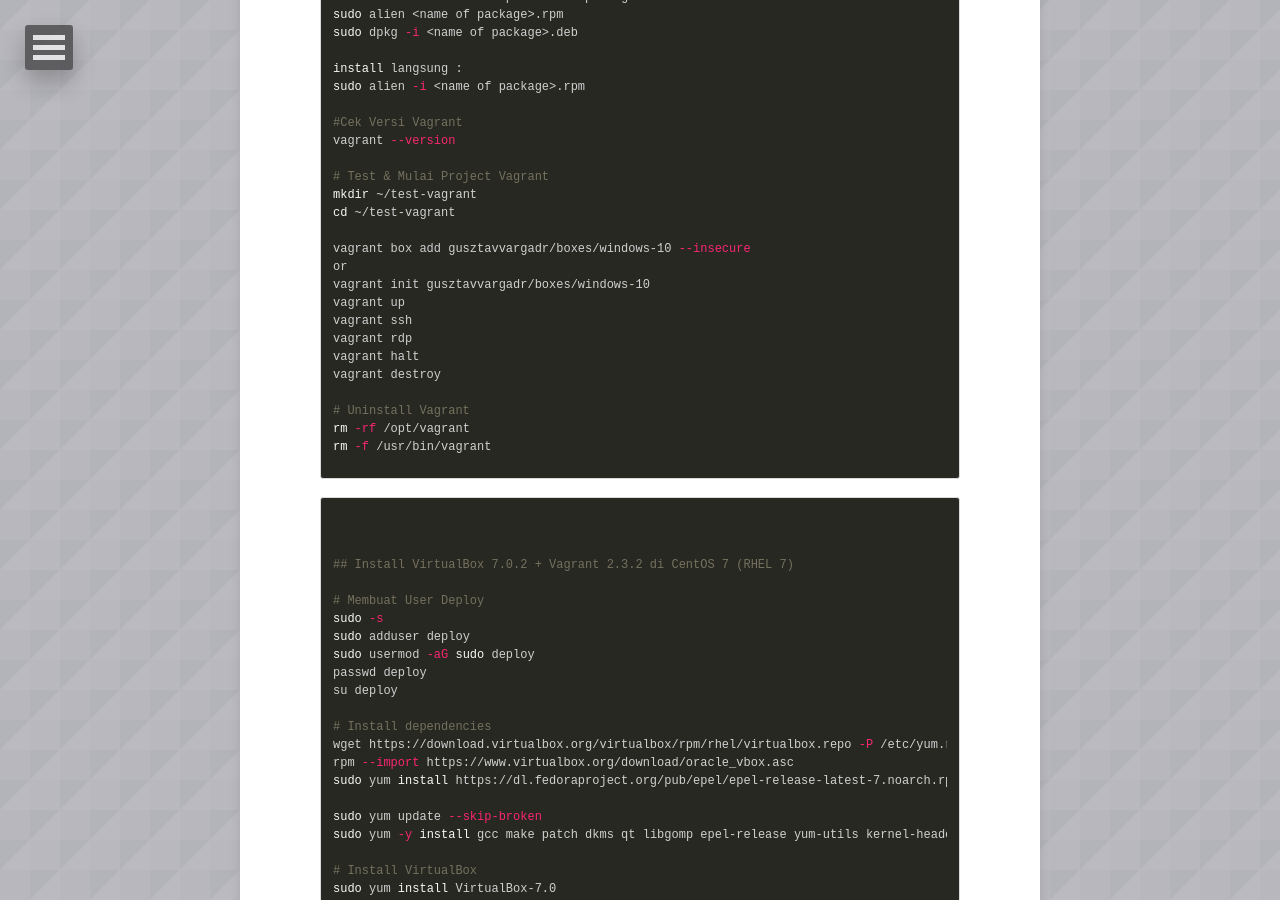
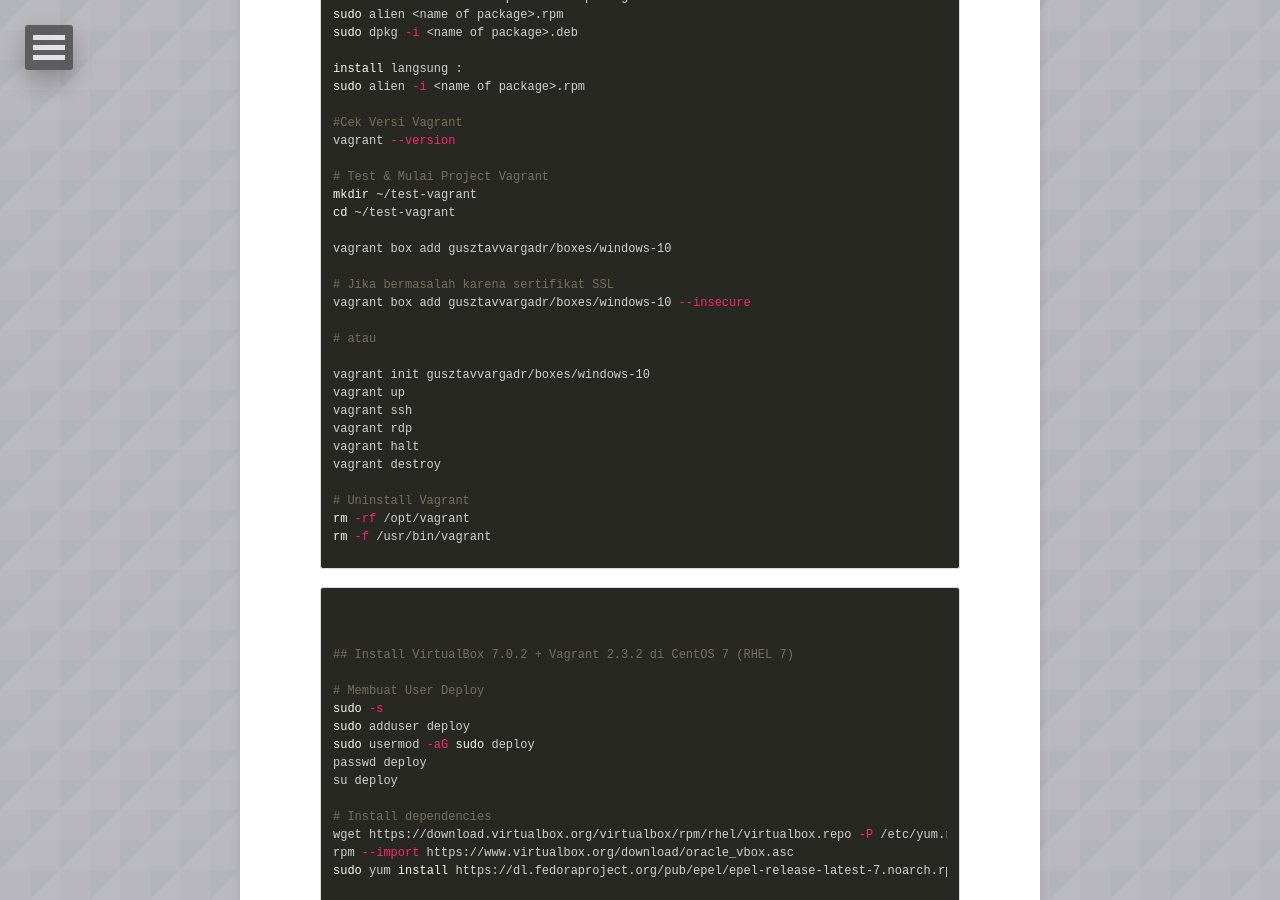
Before and after one commit to danigunawan/danigunawan.github.io, a Jekyll site: the page built from _posts/2022-11-09-belajar-vagrant-part-1.md, in a window 1280 px wide and 900 px high, scrolled down 1890 px. Built offline with Jekyll 4.4.1, drawn with Linux system fonts in a browser that asks for light colours; nearby versions of some CDN libraries; comment, search, counter and statistics services are not loaded.

Commit message:
[ADD POSTING] posting

```diff
--- a/_posts/2022-11-09-belajar-vagrant-part-1.md
+++ b/_posts/2022-11-09-belajar-vagrant-part-1.md
@@ -96,8 +96,13 @@
 mkdir ~/test-vagrant
 cd ~/test-vagrant
 
+vagrant box add gusztavvargadr/boxes/windows-10
+
+# Jika bermasalah karena sertifikat SSL
 vagrant box add gusztavvargadr/boxes/windows-10 --insecure
-or
+
+# atau
+
 vagrant init gusztavvargadr/boxes/windows-10
 vagrant up
 vagrant ssh
```
